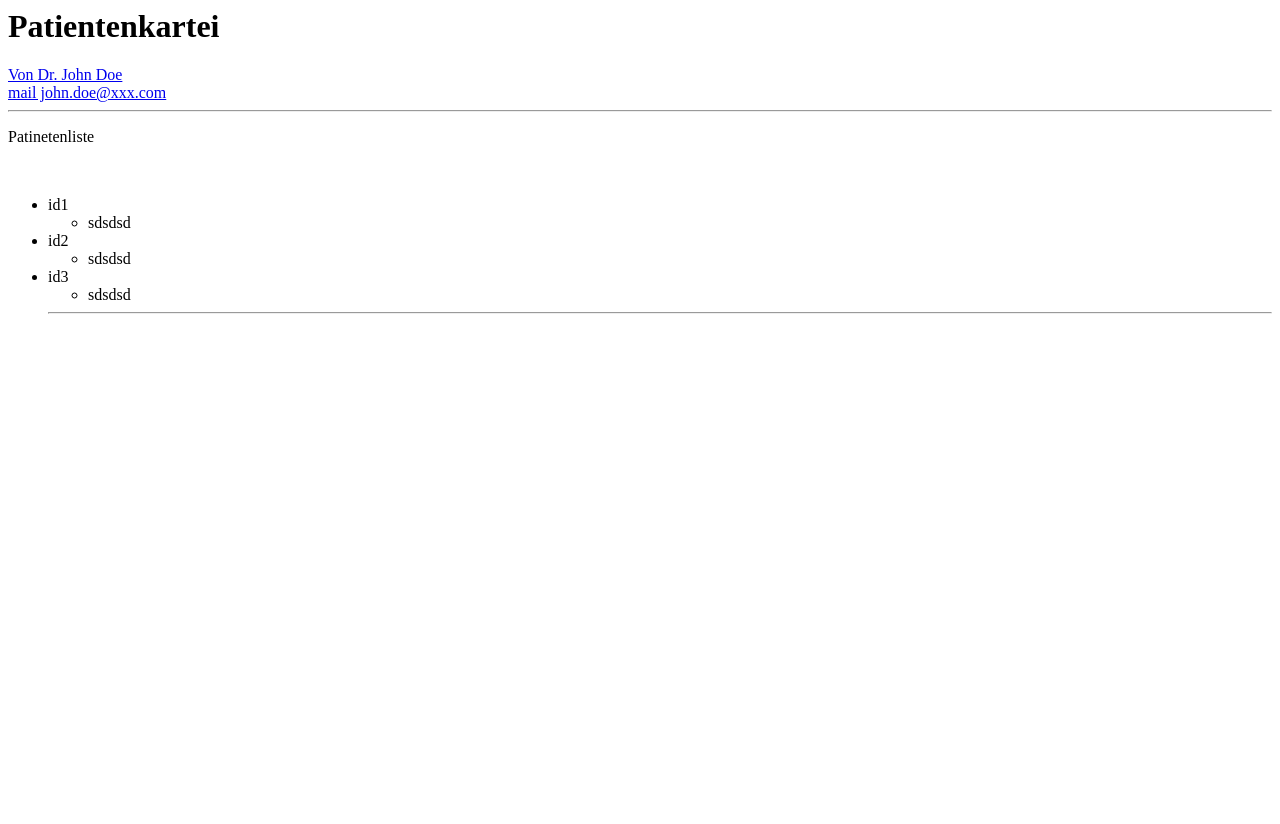
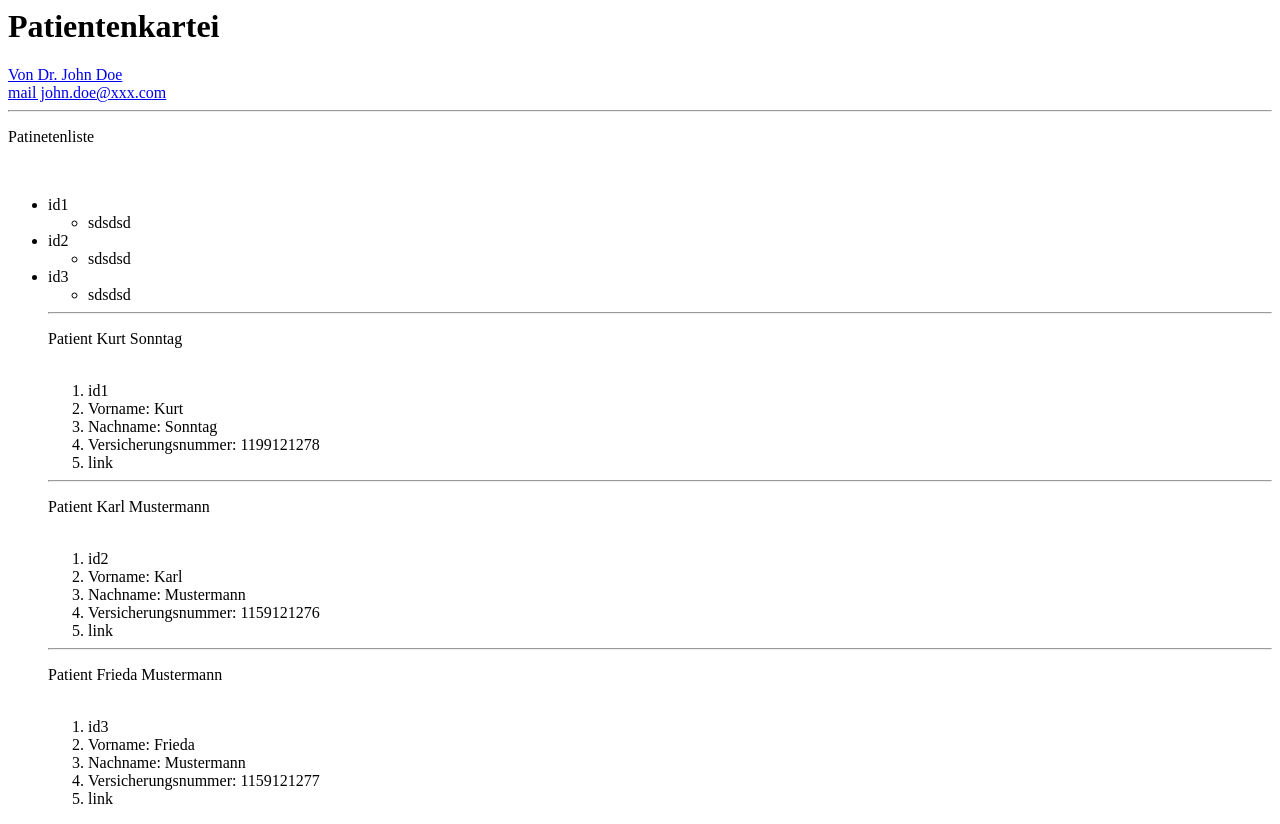
Before and after one commit to Jxsii/web-platform-Patientenkartei, a plain HTML site: page index.html in a window 1280 px wide. Before the commit the page ends 800 px from the top, so only its background shows below. Drawn offline with Linux system fonts and the light colour scheme.

Commit message:
1 file modified

```diff
--- a/index.html
+++ b/index.html
@@ -27,10 +27,38 @@
         <li>sdsdsd</li>
         </ul>
    <hr>
-   <head>
-    <title>Patient Kurt Sonntag</title>
-    <meta charset="UTF-8">
-   </head>
+    <p>Patient Kurt Sonntag</p>
+    <br>
+    <ol>
+    <li> id1</li>
+    <li> Vorname: Kurt</li>
+    <li> Nachname: Sonntag</li>
+    <li> Versicherungsnummer: 1199121278 </li>
+    <li> link</li>
+    </ol>
+    <hr>
+    <p>Patient Karl Mustermann</p>
+    <br>
+    <ol>
+    <li> id2</li>
+    <li> Vorname: Karl</li>
+    <li> Nachname: Mustermann</li>
+    <li> Versicherungsnummer: 1159121276 </li>
+    <li> link</li>
+    </ol>
+    <hr>
+    <p>Patient Frieda Mustermann</p>
+    <br>
+    <ol>
+    <li> id3</li>
+    <li> Vorname: Frieda</li>
+    <li> Nachname: Mustermann</li>
+    <li> Versicherungsnummer: 1159121277 </li>
+    <li> link</li>
+    </ol>
+
+
+
 
 
 
```
